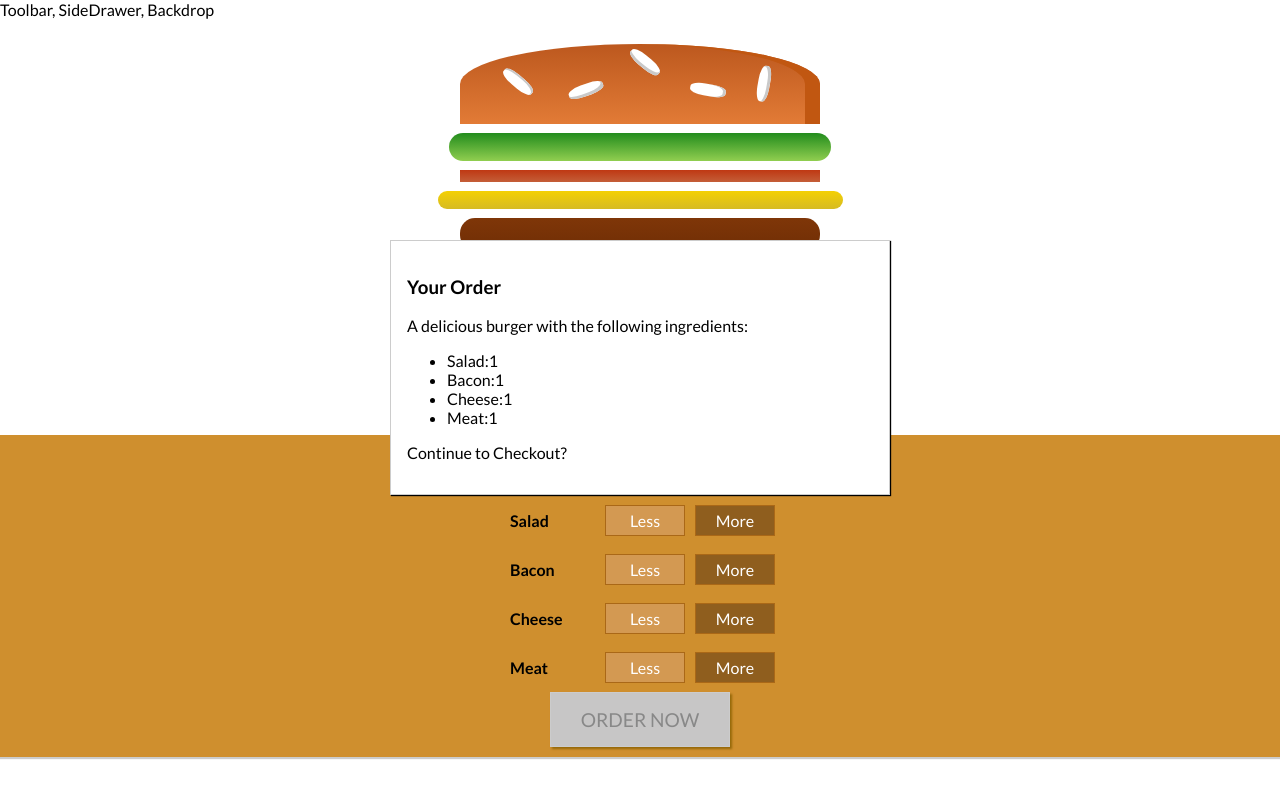
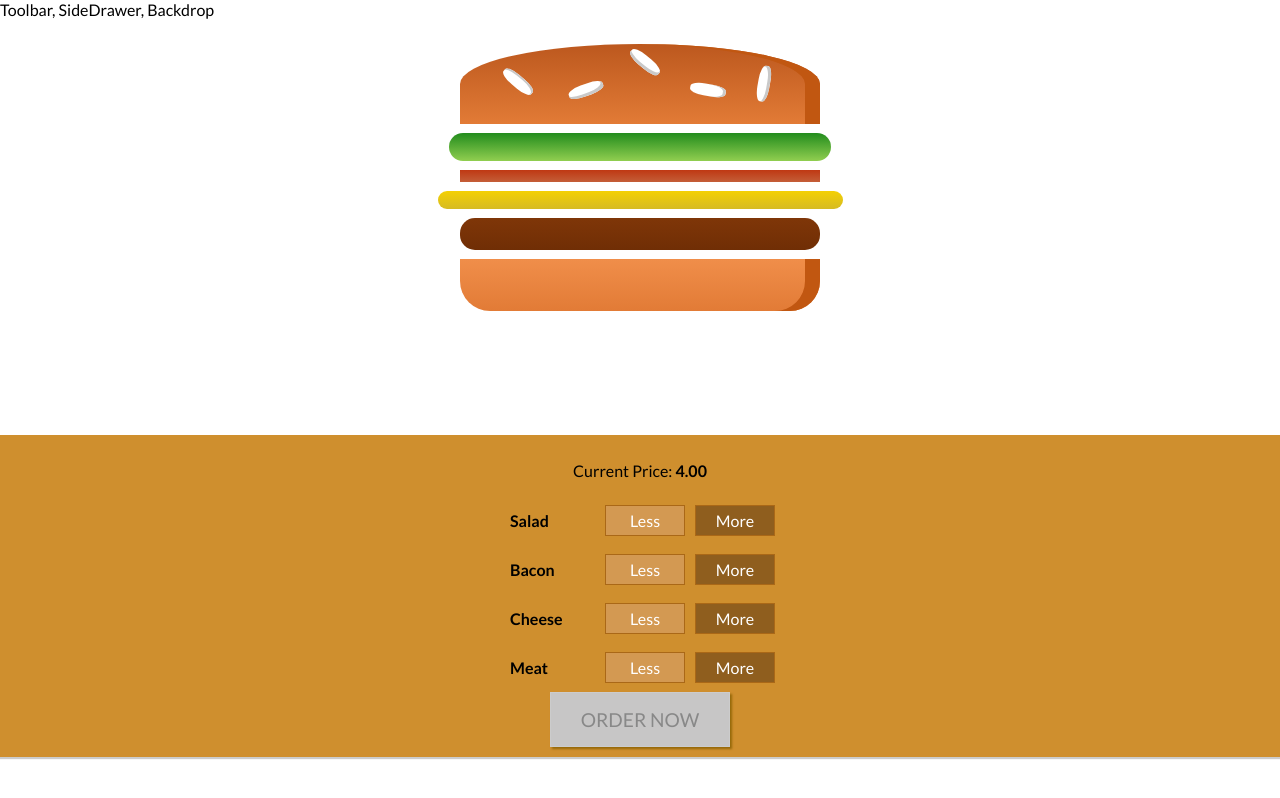
Before and after one commit to Benja-Ross/react-review-burger, a React app: page / in a window 1280 px wide. Built offline with nearby package versions, Linux system fonts and the light colour scheme.

Commit message:
translate animation for modal

```diff
--- a/src/components/Burger/BuildControls/BuildControls.js
+++ b/src/components/Burger/BuildControls/BuildControls.js
@@ -25,7 +25,10 @@ const buildControls = (props) => (
         <button
             className={classes.OrderButton}
             disabled={!props.purchasable}
-            >ORDER NOW</button>
+            onClick={props.ordered}
+        >
+            ORDER NOW
+        </button>
     </div>
 );
 
--- a/src/components/UI/Modal/Modal.js
+++ b/src/components/UI/Modal/Modal.js
@@ -3,7 +3,13 @@ import React from 'react';
 import classes from './Modal.css';
 
 const modal = (props) => (
-    <div className={classes.Modal}>
+    <div
+        className={classes.Modal}
+        style={{
+            transform: props.show ? 'translateY(0)' : 'translateY(-100vh)',
+            opacity: props.show ? '1' : '0'
+        }}
+    >
         {props.children}
     </div>
 );
--- a/src/containers/BurgerBuilder/BurgerBuilder.js
+++ b/src/containers/BurgerBuilder/BurgerBuilder.js
@@ -21,7 +21,8 @@ class BurgerBuilder extends Component {
             meat: 1
         },
         totalPrice: 4,
-        purchasable: false
+        purchasable: false,
+        purchaseMode: false
     }
 
     updatePurchaseState(ingredients) {
@@ -72,6 +73,10 @@ class BurgerBuilder extends Component {
         this.updatePurchaseState(updatedIngredients);
     }
 
+    purchaseHandler = () => {
+        this.setState({purchaseMode: true})
+    }
+
     render () {
         const disabledInfo = {
             ...this.state.ingredients
@@ -81,7 +86,7 @@ class BurgerBuilder extends Component {
         };
         return (
             <Aux>
-                <Modal>
+                <Modal show={this.state.purchaseMode}>
                     <OrderSummary
                         ingredients={this.state.ingredients}
                     />
@@ -93,6 +98,7 @@ class BurgerBuilder extends Component {
                     disabled={disabledInfo}
                     purchasable={this.state.purchasable}
                     price={this.state.totalPrice}
+                    ordered={this.purchaseHandler}
                 />
             </Aux>
         );
```
